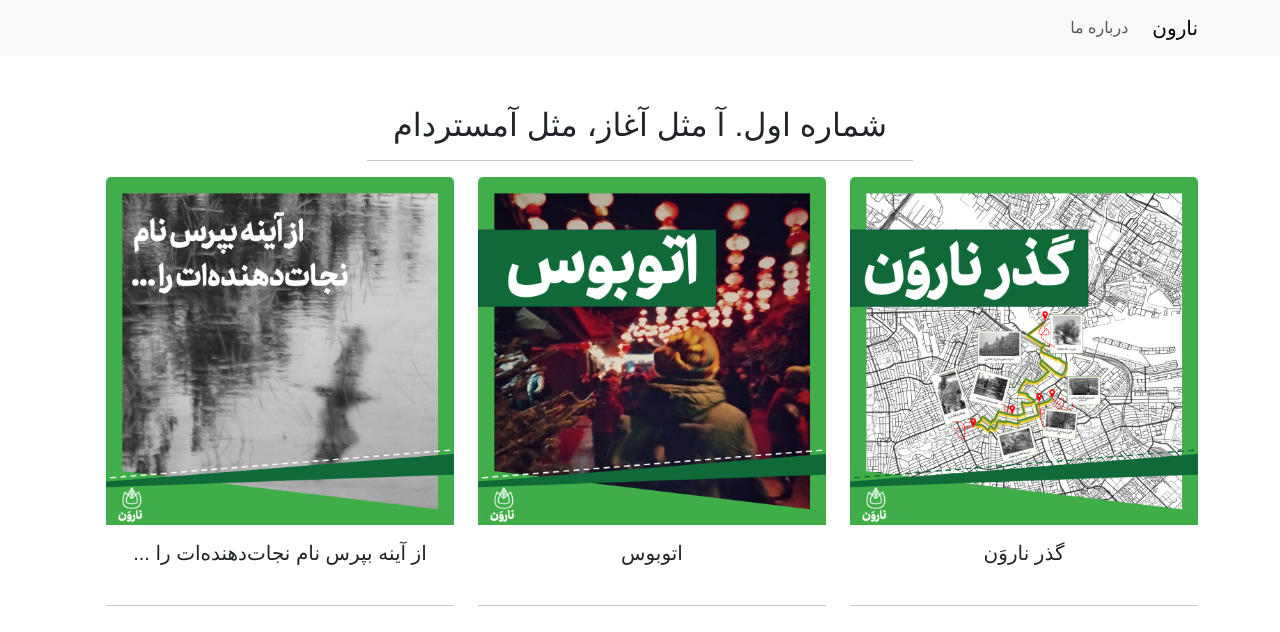
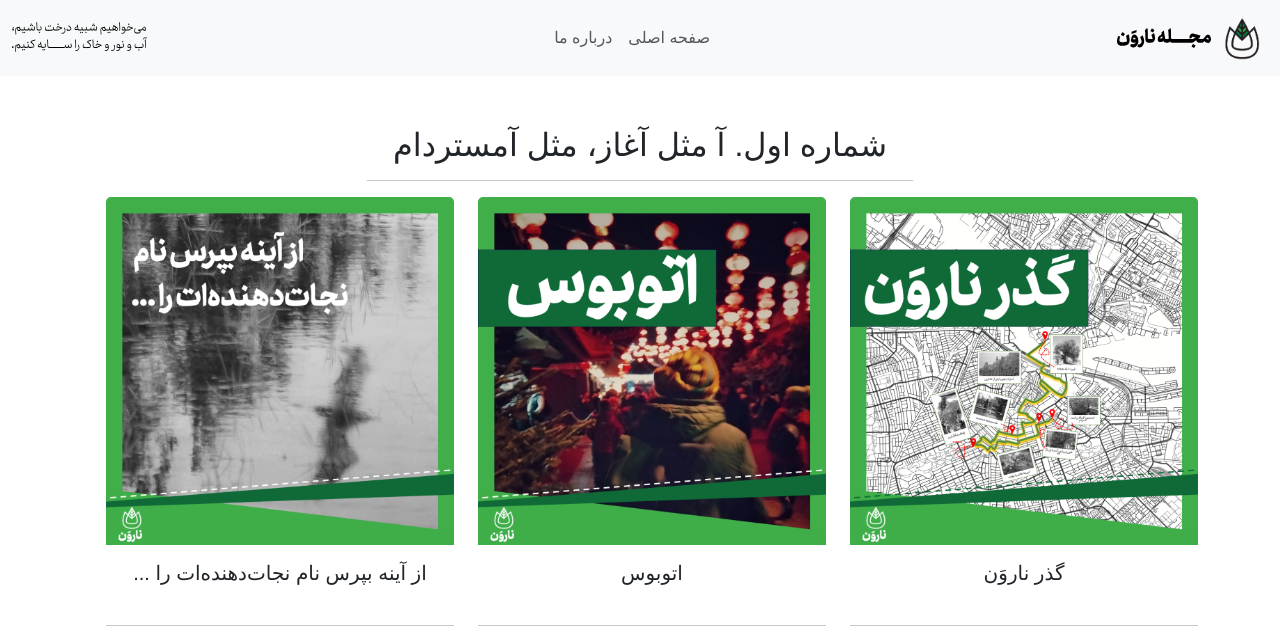
Before and after one commit to NaarvanMag/naarvanmag.github.io, a Jekyll site: the page built from index.markdown, in a window 1280 px wide. Shown: the top 632 px of the page. Built offline with Jekyll 4.4.1, drawn with Linux system fonts in a browser that asks for light colours; nearby versions of some CDN libraries; a style sheet for code colours, icons or effects is not loaded; grey boxes are pictures that could not be loaded.

Commit message:
Improve navbar

```diff
--- a/_layouts/default.html
+++ b/_layouts/default.html
@@ -26,18 +26,33 @@
   <body>
 
 
-    <nav class="navbar navbar-expand-lg bg-body-tertiary">
-        <div class="container">
-            <button class="navbar-toggler" type="button" data-bs-toggle="collapse" data-bs-target="#navbarTogglerDemo01" aria-controls="navbarTogglerDemo01" aria-expanded="false" aria-label="Toggle navigation">
+    <nav class="navbar navbar-expand-lg bg-light" aria-label="Offcanvas navbar large">
+        <div class="container-fluid">
+            <a class="navbar-brand" href="#">
+                <img src="/assets/img/logo.png" height="50px">
+                <img src="/assets/img/name.svg" height="20px">
+            </a>
+            <button class="navbar-toggler" type="button" data-bs-toggle="offcanvas" data-bs-target="#offcanvasNavbar2" aria-controls="offcanvasNavbar2">
                 <span class="navbar-toggler-icon"></span>
             </button>
-            <div class="collapse navbar-collapse" id="navbarTogglerDemo01">
-                <a class="navbar-brand" href="/">{{ site.title }}</a>
-                <ul class="navbar-nav me-auto mb-2 mb-lg-0">
+            <div class="offcanvas offcanvas-end" tabindex="-1" id="offcanvasNavbar2" aria-labelledby="offcanvasNavbar2Label">
+            <div class="offcanvas-header">
+                <h5 class="offcanvas-title" id="offcanvasNavbar2Label"><img src="/assets/img/name.svg" height="20px"></h5>
+                <button type="button" class="btn-close btn-close-white" data-bs-dismiss="offcanvas" aria-label="Close"></button>
+            </div>
+            <div class="offcanvas-body">
+                <ul class="navbar-nav justify-content-md-center flex-grow-1 pe-3">
+                    <li class="nav-item">
+                        <a class="nav-link" href="/">صفحه اصلی</a>
+                    </li>
                     <li class="nav-item">
                         <a class="nav-link" href="/about">درباره ما</a>
                     </li>
                 </ul>
+                <div class="d-flex mt-3 mt-lg-1">
+                    <img src="/assets/img/moto.svg" height="30px">
+                </div>
+            </div>
             </div>
         </div>
     </nav>
```
Also changed, not shown: assets/img/logo.png (added), assets/img/moto.svg (added), assets/img/name.svg (added), 1 other file.
